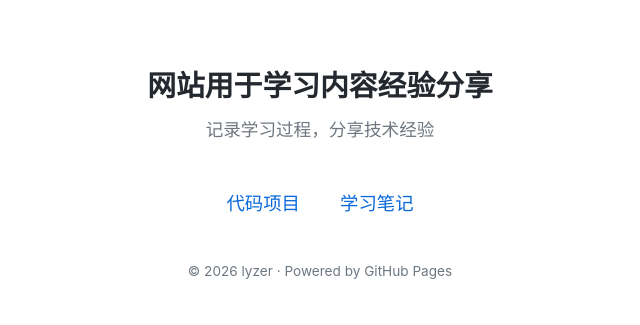
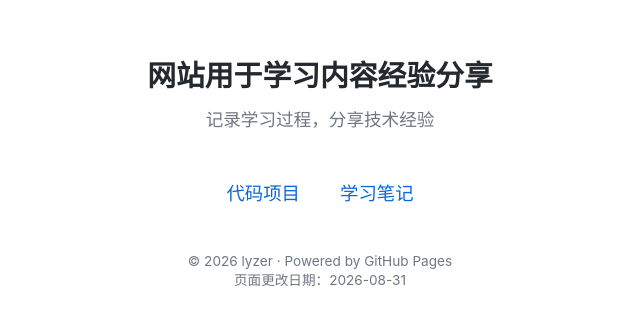
Before and after one commit to liuyuezhe1211/lyzer.github.io, a plain HTML site: page index.html in a window 1280 px wide. Shown: the part 229-554 px from the top of the page, without its empty margins (320-960 px from the left). Drawn offline with Linux system fonts and the light colour scheme.

Commit message:
Update index.html

```diff
--- a/index.html
+++ b/index.html
@@ -70,7 +70,22 @@
             <a href="notes.html">学习笔记</a>
         </nav>
 
-        <footer>© 2026 lyzer · Powered by GitHub Pages</footer>
+        <footer>
+            © 2026 lyzer · Powered by GitHub Pages
+            <div class="update-date">页面更改日期：<span id="update-date">2026-08-31</span></div>
+        </footer>
     </div>
+
+    <script>
+        // 自动显示页面文件最后修改日期
+        var el = document.getElementById('update-date');
+        var lm = new Date(document.lastModified);
+        if (el && !isNaN(lm.getTime())) {
+            var y = lm.getFullYear();
+            var m = ('0' + (lm.getMonth() + 1)).slice(-2);
+            var d = ('0' + lm.getDate()).slice(-2);
+            el.textContent = y + '-' + m + '-' + d;
+        }
+    </script>
 </body>
 </html>
```
